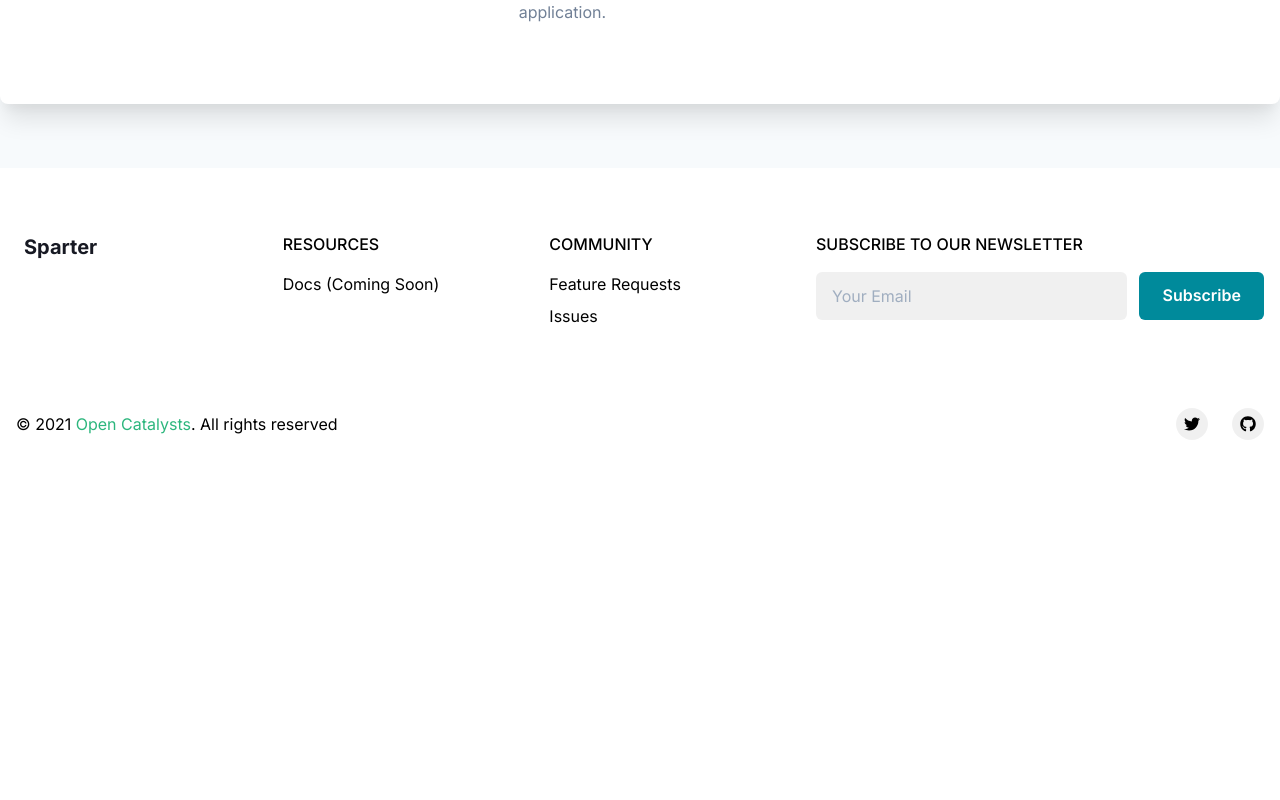
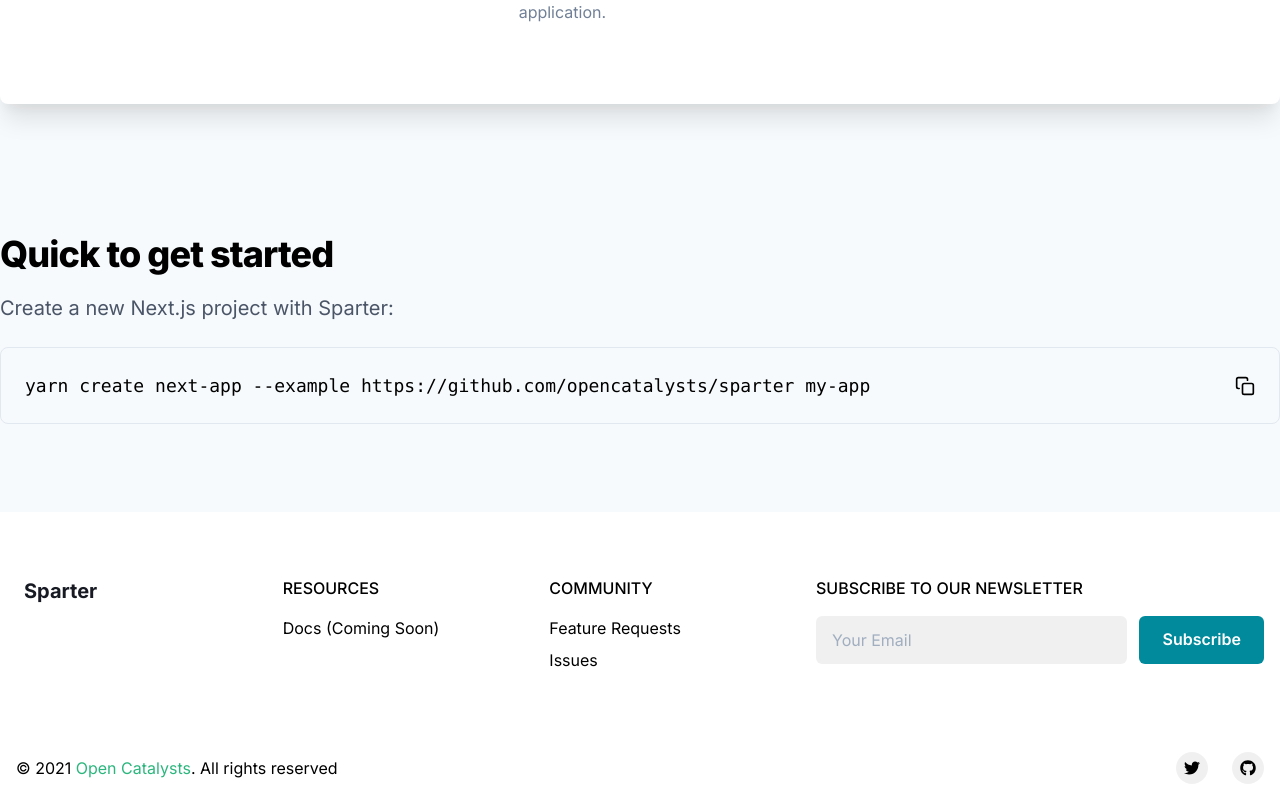
Before and after one commit to 0xi4o/sparter, a Next.js app: page / in a window 1280 px wide. Shown: the part 1438-2238 px from the top of the page. Before the commit the page ends 1894 px from the top, so only its background shows below. Built offline with nearby package versions, Linux system fonts and the light colour scheme.

Commit message:
Add quick start command section

```diff
--- a/pages/index.tsx
+++ b/pages/index.tsx
@@ -1,4 +1,4 @@
-import { chakra } from '@chakra-ui/react';
+import { Flex, Icon, chakra, useColorModeValue } from '@chakra-ui/react';
 import {
 	Container,
 	Feature,
@@ -6,8 +6,21 @@
 	Header,
 	Hero,
 } from '../components/common/';
+import React from 'react';
+import { FiCopy } from 'react-icons/fi';
 
-const Index = () => (
+function Index() {
+	function copy() {
+		navigator.clipboard
+			.writeText(
+				'yarn create next-app --example https://github.com/opencatalysts/sparter my-app'
+			)
+			.catch((e) => {
+				console.log(e);
+			});
+	}
+
+	return (
 		<Container height='auto' minH='100vh'>
 			<Header />
 			<chakra.div
@@ -21,9 +34,68 @@
 			>
 				<Hero />
 				<Feature />
+				<Flex
+					w='full'
+					maxW='container.xl'
+					py={16}
+					flexDirection='column'
+					justifyContent='center'
+					alignItems='start'
+				>
+					<chakra.h2
+						mb={4}
+						fontSize={{ base: '3xl', md: '4xl' }}
+						fontWeight='extrabold'
+						textAlign={{ base: 'center', sm: 'left' }}
+						color={useColorModeValue('black', '')}
+						lineHeight='shorter'
+						letterSpacing='tight'
+					>
+						Quick to get started
+					</chakra.h2>
+					<chakra.p
+						mb={6}
+						fontSize={{ base: 'lg', md: 'xl' }}
+						textAlign={{ base: 'center', sm: 'left' }}
+						color={useColorModeValue('gray.600', 'gray.500')}
+					>
+						Create a new Next.js project with Sparter:
+					</chakra.p>
+					<Flex
+						borderWidth={1}
+						borderStyle='solid'
+						borderRadius='lg'
+						cursor='pointer'
+						alignItems='center'
+						justifyContent='space-between'
+						fontSize='lg'
+						mb={6}
+						p={6}
+						w='full'
+						onClick={() => copy()}
+					>
+						<pre>
+							<code>
+								yarn create next-app --example
+								https://github.com/opencatalysts/sparter my-app
+							</code>
+						</pre>
+						<chakra.span>
+							<Icon
+								as={FiCopy}
+								display='block'
+								transition='color 0.2s'
+								w='5'
+								h='5'
+								_hover={{ color: 'gray.600' }}
+							/>
+						</chakra.span>
+					</Flex>
+				</Flex>
 			</chakra.div>
 			<Footer />
 		</Container>
 	);
+}
 
 export default Index;
```
Lines whose indentation alone changed are shown as unchanged.
